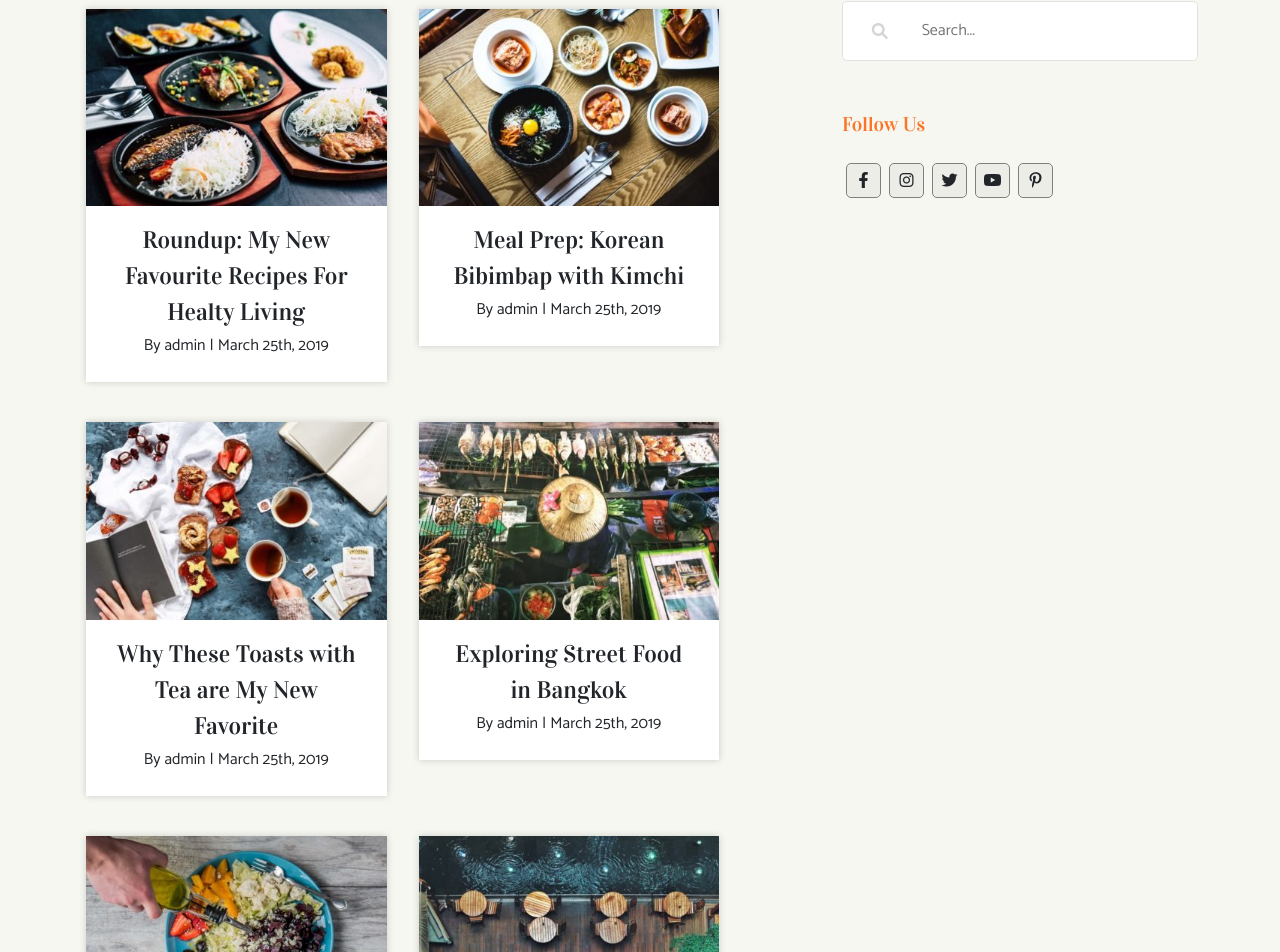
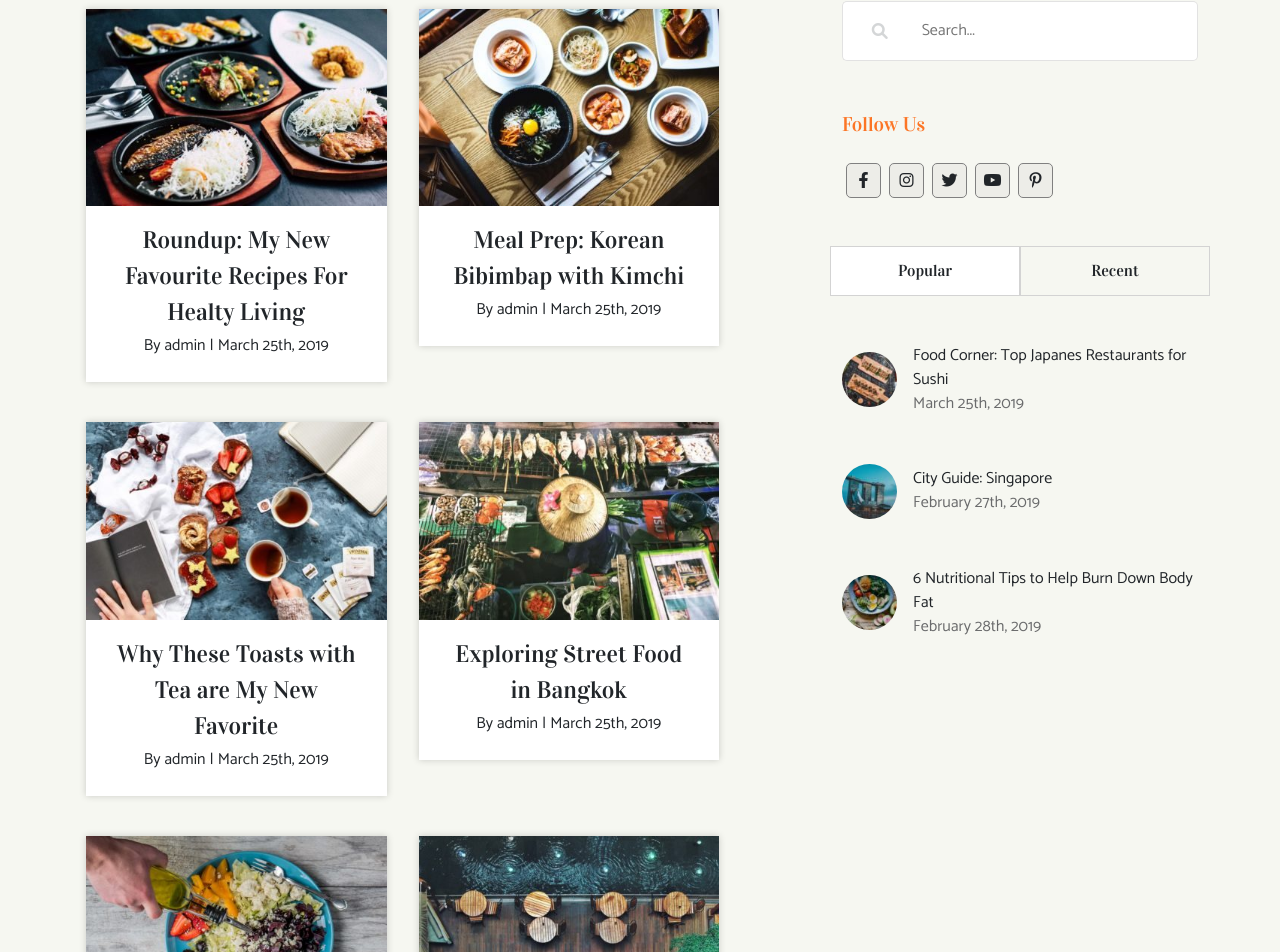
Before and after one commit to luirusso/proj-html-vuejs, a Vue app: page / in a window 1280 px wide. Shown: the part 4414-5366 px from the top of the page. Built offline with nearby package versions, Linux system fonts and the light colour scheme.

Commit message:
added side widget for recent and popular posts

```diff
--- a/src/App.vue
+++ b/src/App.vue
@@ -27,4 +27,6 @@ export default {
 };
 </script>
 
-<style lang="scss"></style>
+<style lang="scss">
+
+</style>
--- a/src/components/Main.vue
+++ b/src/components/Main.vue
@@ -274,7 +274,7 @@
                             Follow Us
                         </div>
                     </div>
-                    <div class="social-wrapper">
+                    <div class="social-wrapper pb-5">
                         <div class="d-flex">
                             <i
                                 v-for="(social, index) in socialCubesArray"
@@ -284,6 +284,31 @@
                             >
                             </i>
                         </div>
+                    </div>
+                    <div class="col-12 pb-5">
+                        <div class="row">
+                            <div
+                                class="col-6 side-post-title text-center title-font white d-flex align-items-center justify-content-center cursor-pointer text-glow"
+                            >
+                                Popular
+                            </div>
+                            <div
+                                class="col-6 side-post-title text-center title-font d-flex align-items-center justify-content-center cursor-pointer text-glow"
+                            >
+                                Recent
+                            </div>
+                        </div>
+                    </div>
+                    <div
+                        v-for="(post, index) in postsWidgetArray"
+                        :key="`post-${index}`"
+                        class="col-12"
+                    >
+                        <PostsWidget
+                            :image="post.image"
+                            :title="post.title"
+                            :date="post.date"
+                        />
                     </div>
                 </div>
             </div>
@@ -296,6 +321,7 @@ import Card from "./Card.vue";
 import SectionDivider from "./SectionDivider.vue";
 import HoverLink from "./HoverLink.vue";
 import CulinaryCollections from "./CulinaryCollections.vue";
+import PostsWidget from "./PostsWidget.vue";
 
 export default {
     name: "Main",
@@ -304,6 +330,7 @@ export default {
         SectionDivider,
         HoverLink,
         CulinaryCollections,
+        PostsWidget,
     },
 
     data() {
@@ -451,6 +478,23 @@ export default {
                     icon: "fab fa-pinterest-p",
                 },
             ],
+            postsWidgetArray: [
+                {
+                    image: "single-post-img3-66x66.jpg",
+                    title: "Food Corner: Top Japanes Restaurants for Sushi",
+                    date: "March 25th, 2019",
+                },
+                {
+                    image: "singapore-featured-image-66x66.jpg",
+                    title: "City Guide: Singapore",
+                    date: "February 27th, 2019",
+                },
+                {
+                    image: "slide1-bg-66x66.jpg",
+                    title: "6 Nutritional Tips to Help Burn Down Body Fat",
+                    date: "February 28th, 2019",
+                },
+            ],
         };
     },
 };
@@ -541,4 +585,9 @@ hr {
     border-radius: 5px;
     border: 0.5px solid grey;
 }
+
+.side-post-title {
+    height: 50px;
+    border: 0.5px solid lightgray;
+}
 </style>
--- /dev/null
+++ b/src/components/PostsWidget.vue
@@ -0,0 +1,39 @@
+<template>
+    <div class="d-flex align-items-center pb-5">
+        <div class="pe-3">
+            <img
+                class="round cursor-pointer"
+                :src="require(`../assets/${image}`)"
+                :alt="title"
+            />
+        </div>
+        <div>
+            <div class="fs-6 cursor-pointer text-glow">
+                {{title}}
+            </div>
+            <div class="date">{{date}}</div>
+        </div>
+    </div>
+</template>
+
+<script>
+export default {
+    name: 'PostsWidget',
+    props: {
+        image: String,
+        title: String,
+        date: String,
+    }
+};
+</script>
+
+<style scoped lang="scss">
+@import "../styles/globals.scss";
+.date {
+    color: $small-text-color;
+}
+
+img {
+    max-width: 55px;
+}
+</style>
--- a/src/styles/globals.scss
+++ b/src/styles/globals.scss
@@ -47,8 +47,12 @@ a {
     }
 }
 
+.round {
+    border-radius: 50%;
+}
+
 .primary {
-    color: #fc7525;
+    color: $primary-color;
 }
 
 .cursor-pointer {
```
